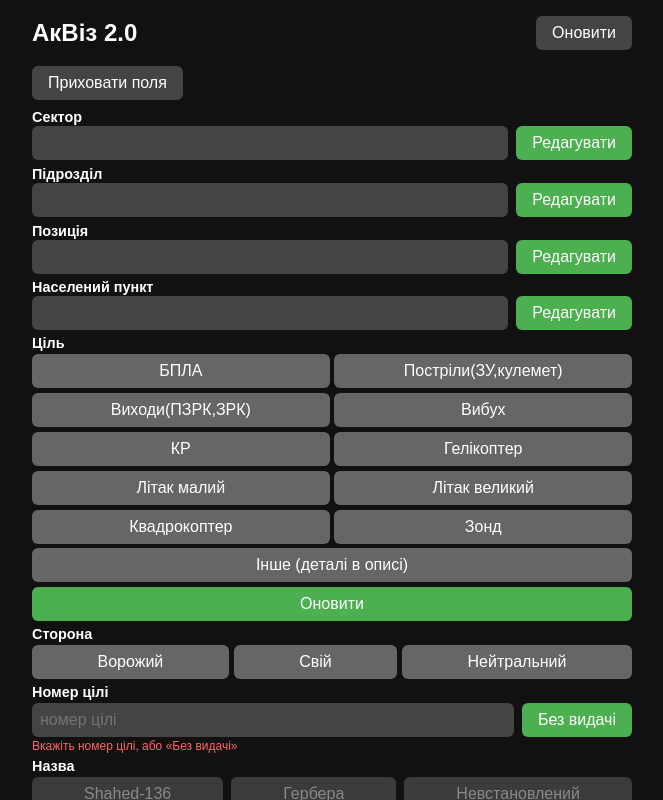
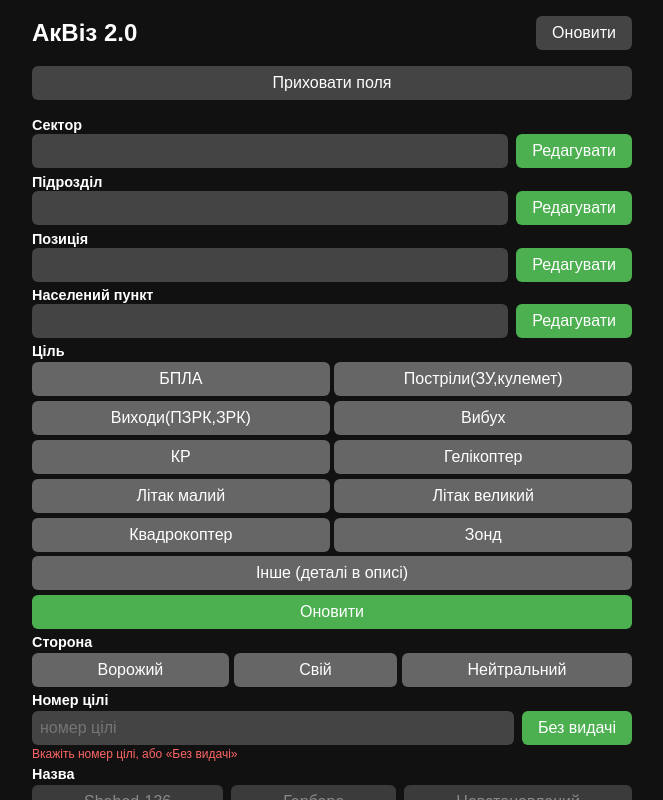
Before and after one commit to lolittajdm-alt/akviz0.2, a Next.js app: page / in a window 1280 px wide. Shown: the top 800 px of the page, without its empty margins (308-971 px from the left). Built offline with nearby package versions, Linux system fonts and the light colour scheme.

Commit message:
Update index.js

```diff
--- a/pages/index.js
+++ b/pages/index.js
@@ -355,19 +355,21 @@ useEffect(() => {
     Оновити
   </button>
 </div>
-{/* Кнопка Показати/Приховати */}
+{/* Кнопка згортання/розгортання */}
+<div style={{ marginBottom: "1rem" }}>
   <button
     onClick={() => setShowTopFields(prev => !prev)}
     style={{
       ...buttonStyle,
-    marginBottom: "0.5rem",
-    backgroundColor: "#444"
+      backgroundColor: "#444",
+      width: "100%"
     }}
   >
     {showTopFields ? "Приховати поля" : "Показати поля"}
   </button>
+</div>
 
-{/* Умовний блок з 4 полями */}
+{/* Верхні поля (умовно) */}
 {showTopFields && (
   <>
     {/* Сектор */}
```
Lines whose indentation alone changed are shown as unchanged.
